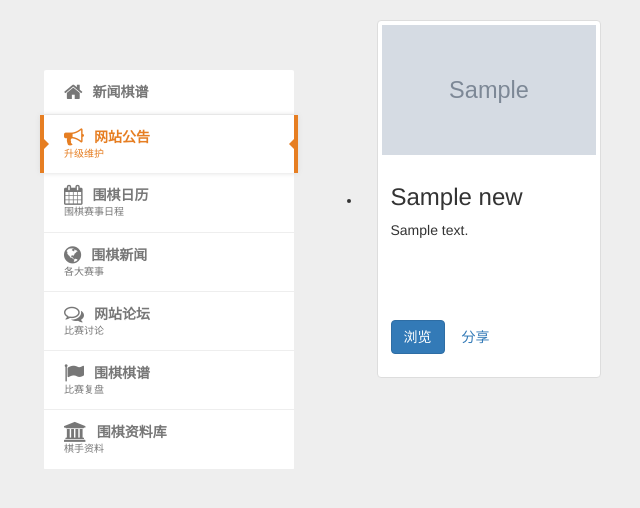
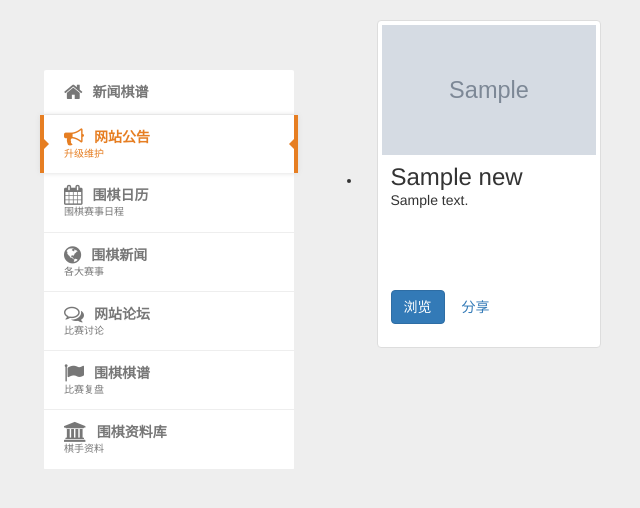
Before and after one commit to zuoxin7/FLASK_GO, a Flask app: template app/templates/new.html in a window 1280 px wide. Shown: the part 52-560 px from the top of the page, without its empty margins (56-696 px from the left). Run offline with Flask 2, Linux system fonts and the light colour scheme; the template is opened without the code that fills it: most values are stand-ins (such as "Sample title", 1, 10 or a date in 2020); grey boxes marked "Sample" are stand-in pictures; some libraries are stand-ins or nearby versions.

Commit message:
修正 内容

```diff
--- a/app/templates/new.html
+++ b/app/templates/new.html
@@ -15,7 +15,7 @@
     overflow: hidden;
     text-overflow: ellipsis;
     display: -webkit-box;
-    -webkit-line-clamp: 5;
+    -webkit-line-clamp: 4;
     -webkit-box-orient: vertical;
     font-size: 14px}
     </style>
@@ -118,11 +118,11 @@
                             <img alt="300x200" style="width: 300px;height:130px" src="{{ url_for('static',filename='upload/'+new.imagefile) }}" />
 {#                            <img alt="300x200" style="width: 300px;height:130px" src="{{ url_for('static',filename='images/2.jpg') }}" />#}
                             <div class="caption">
-                                <h3>
+                                <h3 style="margin: 0">
                                     {{ new.title }}
                                 </h3>
                                 <div class="duohang">
-                                    {{ new.content }}
+                                    {{ new.content|safe }}
                                 </div>
                                 <p>
                                     <a class="btn btn-primary" href="{{ url_for('new.new_show', newid=new.id) }}">浏览</a> <a class="btn" href="#">分享</a>
```
